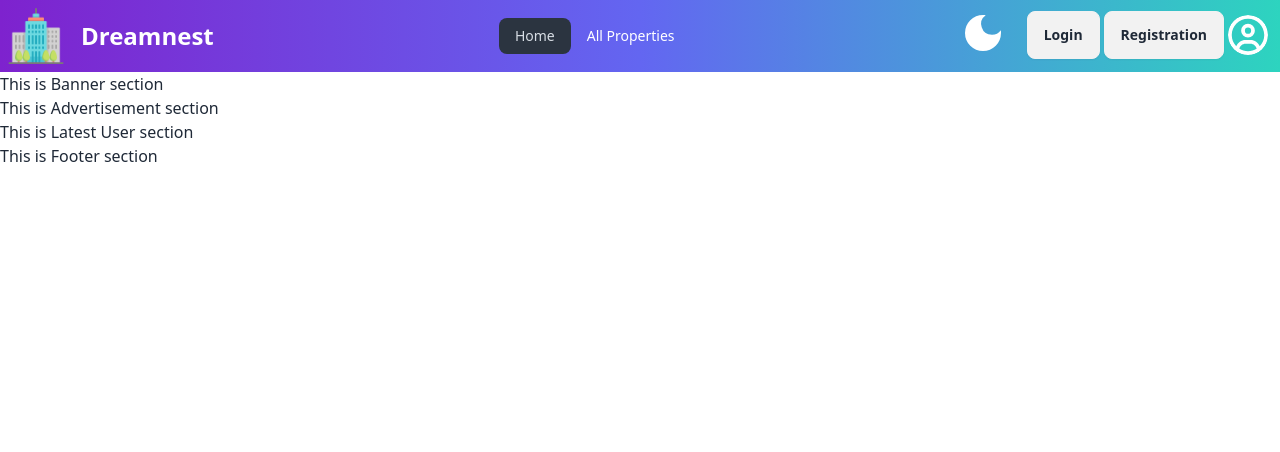
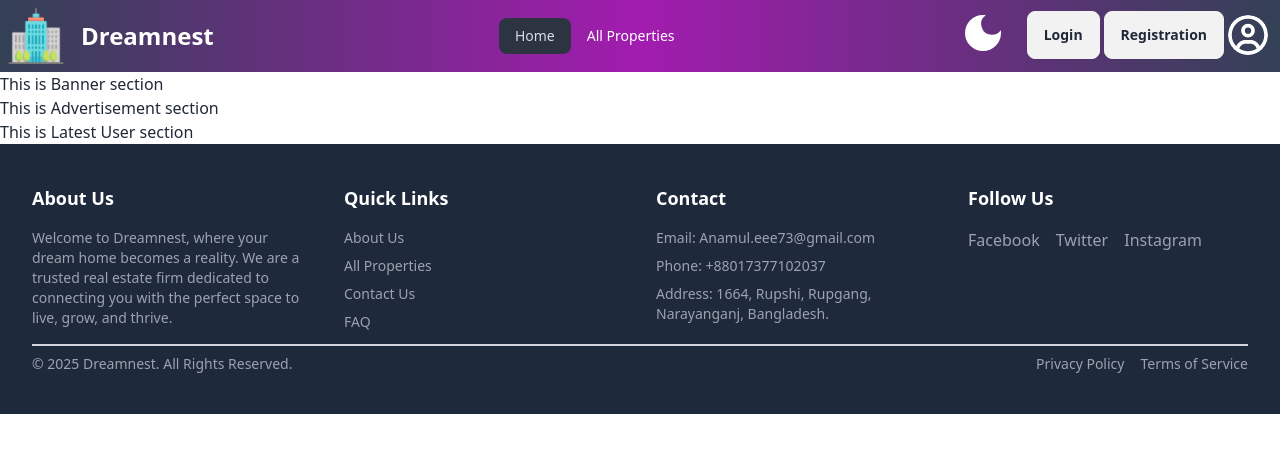
Before and after one commit to Anamul-Hoque37/b10a12-client-realstate, a React (Vite) app: page / in a window 1280 px wide. Shown: the top 452 px of the page. Built offline with nearby package versions, Linux system fonts and the light colour scheme; no server answers.

Commit message:
added Footer

```diff
--- a/src/Authentication/Login.jsx
+++ b/src/Authentication/Login.jsx
@@ -6,6 +6,7 @@ import auth from '../../firebase.config'
 import { AuthContext } from './AuthProvider';
 import { GoogleAuthProvider, signInWithPopup } from 'firebase/auth';
 import Swal from 'sweetalert2';
+import { FcGoogle } from "react-icons/fc";
 
 const Login = () => {
     const [showPassword, setShowPassword] = useState(false);
@@ -79,7 +80,7 @@ const Login = () => {
                         <input name="password" type={showPassword ? 'text' : 'password'} placeholder="password" className="input input-bordered" required />
                         <button onClick={()=> setShowPassword(!showPassword)} className='btn btn-xs absolute right-4 top-12'>
                         {
-                            showPassword ? <FaEyeSlash /> : <FaEye />
+                            showPassword ? <FaEyeSlash className='text-2xl'/> : <FaEye className='text-2xl'/>
                         }
                          </button>
                         {
@@ -89,12 +90,12 @@ const Login = () => {
                         }
                     </div>
                     <div className="form-control mt-6">
-                        <button className="btn btn-primary bg-gradient-to-l from-teal-400 via-indigo-500 to-purple-700">Login</button>
+                        <button className="btn btn-primary text-xl font-semibold bg-gradient-to-l from-slate-700 via-fuchsia-700 to-slate-700">Login</button>
                     </div>
-                    <p>Don't have an account ? <Link className="text-red-600 font-bold" to="/registration">Registration</Link> </p>
+                    <p className='text-lg font-bold'>Don't have an account ? <Link className="text-red-600 font-bold" to="/registration">Registration</Link> </p>
                 </form>
                 <div className='p-8 w-full mx-auto'>
-                    <button onClick={handleGoogleSignIn} className='btn w-full text-black bg-emerald-400 hover:bg-emerald-700'>Login With Google</button>
+                    <button onClick={handleGoogleSignIn} className='btn text-xl font-semibold text-white w-full bg-fuchsia-600 hover:bg-fuchsia-800'>Login With Google <FcGoogle className='text-3xl font-bold'/></button>
                 </div>
             </div>
         </div>
--- a/src/Authentication/Registration.jsx
+++ b/src/Authentication/Registration.jsx
@@ -6,6 +6,7 @@ import auth from '../../firebase.config';
 import { GoogleAuthProvider, signInWithPopup } from 'firebase/auth';
 import { AuthContext } from './AuthProvider';
 import Swal from 'sweetalert2';
+import { FcGoogle } from "react-icons/fc";
 
 const Registration = () => {
     const { createNewUser, setUser } = useContext(AuthContext);
@@ -124,7 +125,7 @@ const Registration = () => {
                         <input name="password" type={showPassword ? 'text' : 'password'} placeholder="password" className="input input-bordered" required />
                         <button onClick={() => setShowPassword(!showPassword)} className='btn btn-xs absolute right-4 top-12'>
                             {
-                                showPassword ? <FaEyeSlash /> : <FaEye />
+                                showPassword ? <FaEyeSlash className='text-2xl'/> : <FaEye className='text-2xl'/>
                             }
                         </button>
                         {
@@ -136,12 +137,12 @@ const Registration = () => {
                         }
                     </div>
                     <div className="form-control mt-6">
-                        <button className="btn btn-primary bg-gradient-to-l from-teal-400 via-indigo-500 to-purple-700">Sign In</button>
+                        <button className="btn btn-primary text-xl font-semibold bg-gradient-to-l from-slate-700 via-fuchsia-700 to-slate-700">Registration Now</button>
                     </div>
-                    <p>Have an account ? <Link className="text-red-600 font-bold" to="/login">Login</Link> </p>
+                    <p className='text-lg font-bold'>Have an account ? <Link className="text-emerald-600 font-bold" to="/login">Login</Link> </p>
                 </form>
                 <div className='w-full p-8 mx-auto'>
-                    <button onClick={handleGoogleSignIn} className='btn w-full text-black bg-emerald-400 hover:bg-emerald-700 '>Login With Google</button>
+                    <button onClick={handleGoogleSignIn} className='btn text-xl font-semibold text-white w-full bg-fuchsia-600 hover:bg-fuchsia-800'>Login With Google <FcGoogle className='text-3xl'/></button>
                 </div>
             </div>
 
--- a/src/Components/HomePage/Footer.jsx
+++ b/src/Components/HomePage/Footer.jsx
@@ -2,9 +2,107 @@ import React from 'react';
 
 const Footer = () => {
     return (
-        <div>
-            <h1>This is Footer section</h1>
-        </div>
+        <footer className="bg-slate-800 text-white">
+            <div className="max-w-7xl mx-auto px-6 py-10 sm:px-6 lg:px-8">
+                {/* Top Section */}
+                <div className="hidden pb-3 sm:block md:grid grid-cols-1 sm:grid-cols-2 lg:grid-cols-4 gap-8">
+                    {/* About Section */}
+                    <div>
+                        <h2 className="text-lg font-semibold mb-4">About Us</h2>
+                        <p className="text-gray-400 text-sm">
+                        Welcome to Dreamnest, where your dream home becomes a reality. We are a trusted real estate firm dedicated to connecting you with the perfect space to live, grow, and thrive.
+                        </p>
+                    </div>
+
+                    {/* Quick Links */}
+                    <div>
+                        <h2 className="text-lg font-semibold mb-4">Quick Links</h2>
+                        <ul className="text-gray-400 text-sm space-y-2">
+                            <li>
+                                <a href="/about" className="hover:text-blue-400">
+                                    About Us
+                                </a>
+                            </li>
+                            <li>
+                                <a href="/find-tutors" className="hover:text-blue-400">
+                                    All Properties
+                                </a>
+                            </li>
+                            <li>
+                                <a href="/contact" className="hover:text-blue-400">
+                                    Contact Us
+                                </a>
+                            </li>
+                            <li>
+                                <a href="/faq" className="hover:text-blue-400">
+                                    FAQ
+                                </a>
+                            </li>
+                        </ul>
+                    </div>
+
+                    {/* Contact Section */}
+                    <div>
+                        <h2 className="text-lg font-semibold mb-4">Contact</h2>
+                        <ul className="text-gray-400 text-sm space-y-2">
+                            <li>Email: <a href="mailto:Anamul.eee73@gmail.com" className="hover:text-blue-400">Anamul.eee73@gmail.com</a></li>
+                            <li>Phone: +88017377102037</li>
+                            <li>Address: 1664, Rupshi, Rupgang, Narayanganj, Bangladesh.</li>
+                        </ul>
+                    </div>
+
+                    {/* Social Media */}
+                    <div>
+                        <h2 className="text-lg font-semibold mb-4">Follow Us</h2>
+                        <div className="flex space-x-4">
+                            <a
+                                href="https://facebook.com"
+                                target="_blank"
+                                rel="noopener noreferrer"
+                                className="text-gray-400 hover:text-blue-400"
+                            >
+                                <i className="fab fa-facebook-f"></i> Facebook
+                            </a>
+                            <a
+                                href="https://twitter.com"
+                                target="_blank"
+                                rel="noopener noreferrer"
+                                className="text-gray-400 hover:text-blue-400"
+                            >
+                                <i className="fab fa-twitter"></i> Twitter
+                            </a>
+                            <a
+                                href="https://instagram.com"
+                                target="_blank"
+                                rel="noopener noreferrer"
+                                className="text-gray-400 hover:text-blue-400"
+                            >
+                                <i className="fab fa-instagram"></i> Instagram
+                            </a>
+                        </div>
+                    </div>
+                </div>
+
+                {/* Bottom Section */}
+                <div className="flex flex-col sm:flex-row justify-between items-center border-t-2 border-gray-300 pt-2">
+                    <p className="text-gray-400 text-sm">
+                        &copy; {new Date().getFullYear()} Dreamnest. All Rights Reserved.
+                    </p>
+                    <ul className="flex space-x-4 text-gray-400 text-sm">
+                        <li>
+                            <a href="/privacy" className="hover:text-blue-400">
+                                Privacy Policy
+                            </a>
+                        </li>
+                        <li>
+                            <a href="/terms" className="hover:text-blue-400">
+                                Terms of Service
+                            </a>
+                        </li>
+                    </ul>
+                </div>
+            </div>
+        </footer>
     );
 };
 
--- a/src/Components/HomePage/Navbar.jsx
+++ b/src/Components/HomePage/Navbar.jsx
@@ -34,7 +34,7 @@ const Navbar = () => {
 
     return (
         <div className='bg-green-300 sticky top-0 z-50'>
-            <div className="navbar flex justify-between bg-gradient-to-l from-teal-400 via-indigo-500 to-purple-700 text-white">
+            <div className="navbar flex justify-between bg-gradient-to-l from-slate-700 via-fuchsia-700 to-slate-700 text-white">
                 <div className="flex">
                     <div className="dropdown">
                         <div tabIndex={0} role="button" className="btn btn-ghost lg:hidden">
```
